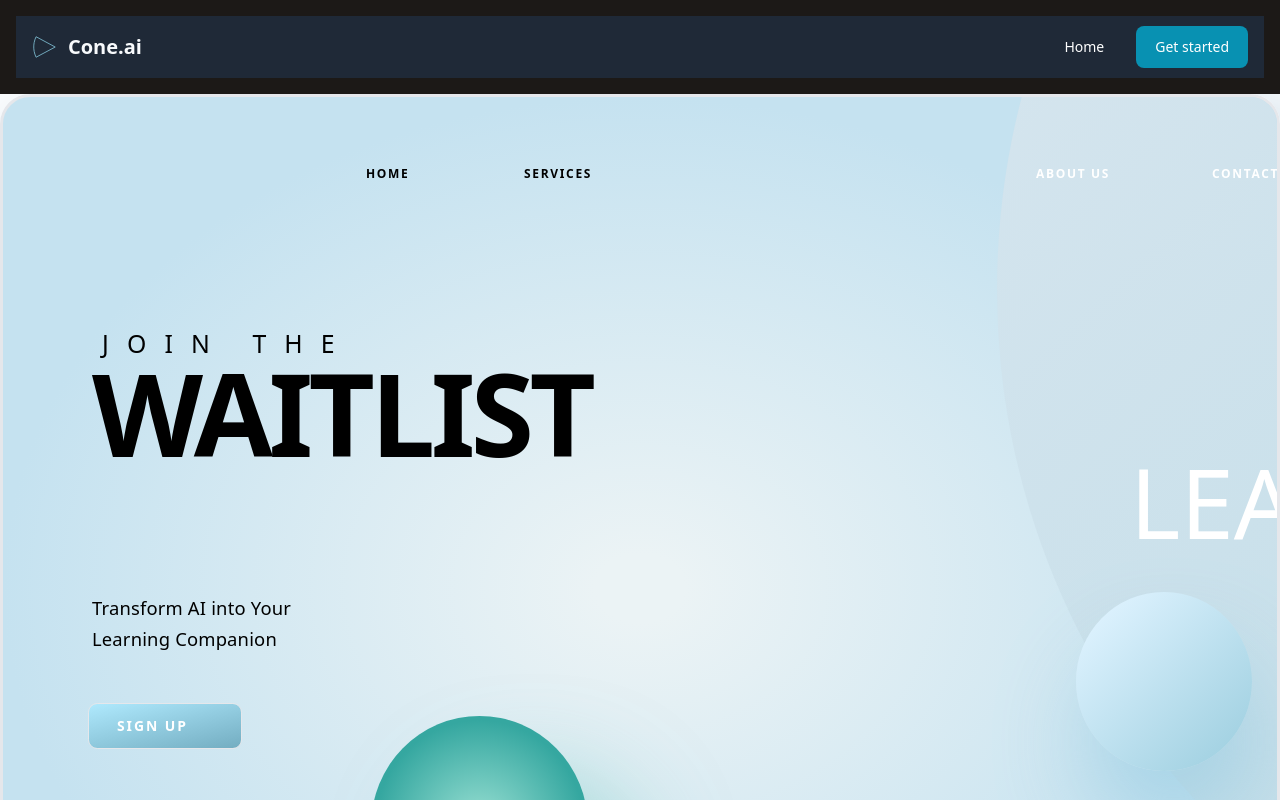
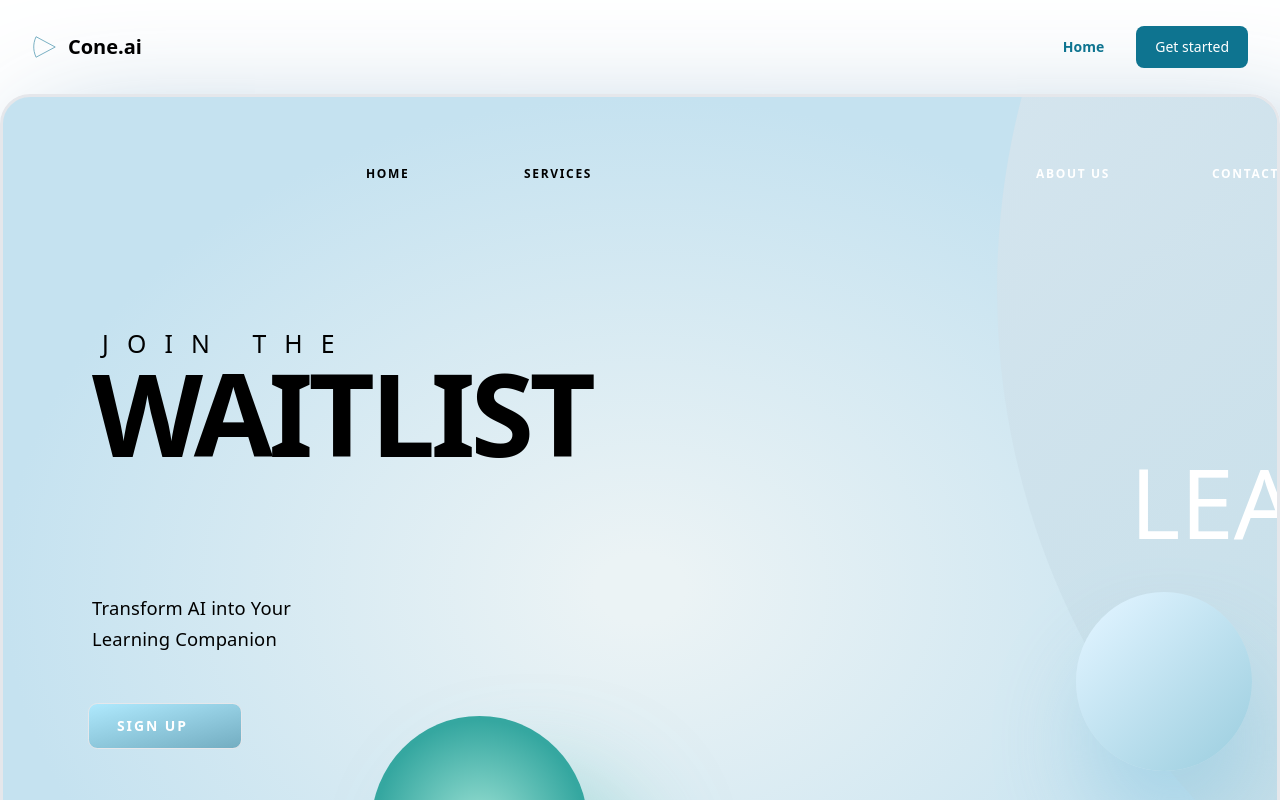
Before and after one commit to vineet-sinha/coach-web, a Next.js app: page / in a window 1280 px wide. Shown: the top 800 px of the page. Built offline with nearby package versions, Linux system fonts and the light colour scheme; no server answers.

Commit message:
removing nav color from the navbar, bolding the menu text

```diff
--- a/components/AppLayout.tsx
+++ b/components/AppLayout.tsx
@@ -11,8 +11,11 @@ import { signIn, signOut } from '@/auth'
 import '@/app/globals.css'
 
 const navbarTheme: CustomFlowbiteTheme['navbar'] = {
+  root: {
+    base: "px-2 py-2.5 dark:border-gray-700 dark:bg-gray-800 sm:px-4",
+  },
   collapse: {
-    list: "items-center mt-4 flex flex-col md:mt-0 md:flex-row md:space-x-8 md:text-sm md:font-medium"
+    list: "items-center mt-4 flex flex-col md:mt-0 md:flex-row md:space-x-8 md:text-sm md:font-bold"
   }
 }
 
@@ -41,8 +44,8 @@ export default function RootLayout({
   }, [session])
 
   return (
-    <div className="dark flex flex-col min-h-screen">
-      <header className="sticky top-0 left-0 w-full justify-between items-center p-4 bg-stone-900 text-slate-50 z-10">
+    <div className="flex flex-col min-h-screen">
+      <header className="sticky top-0 left-0 w-full justify-between items-center p-4 z-10">
         <Navbar fluid theme={navbarTheme} className="w-full">
           <Navbar.Brand href="/">
             <Image src="/cone-ai.svg" className="mr-3 h-6 sm:h-9" width="24" height="24" alt="Cone.ai Logo" />
```
